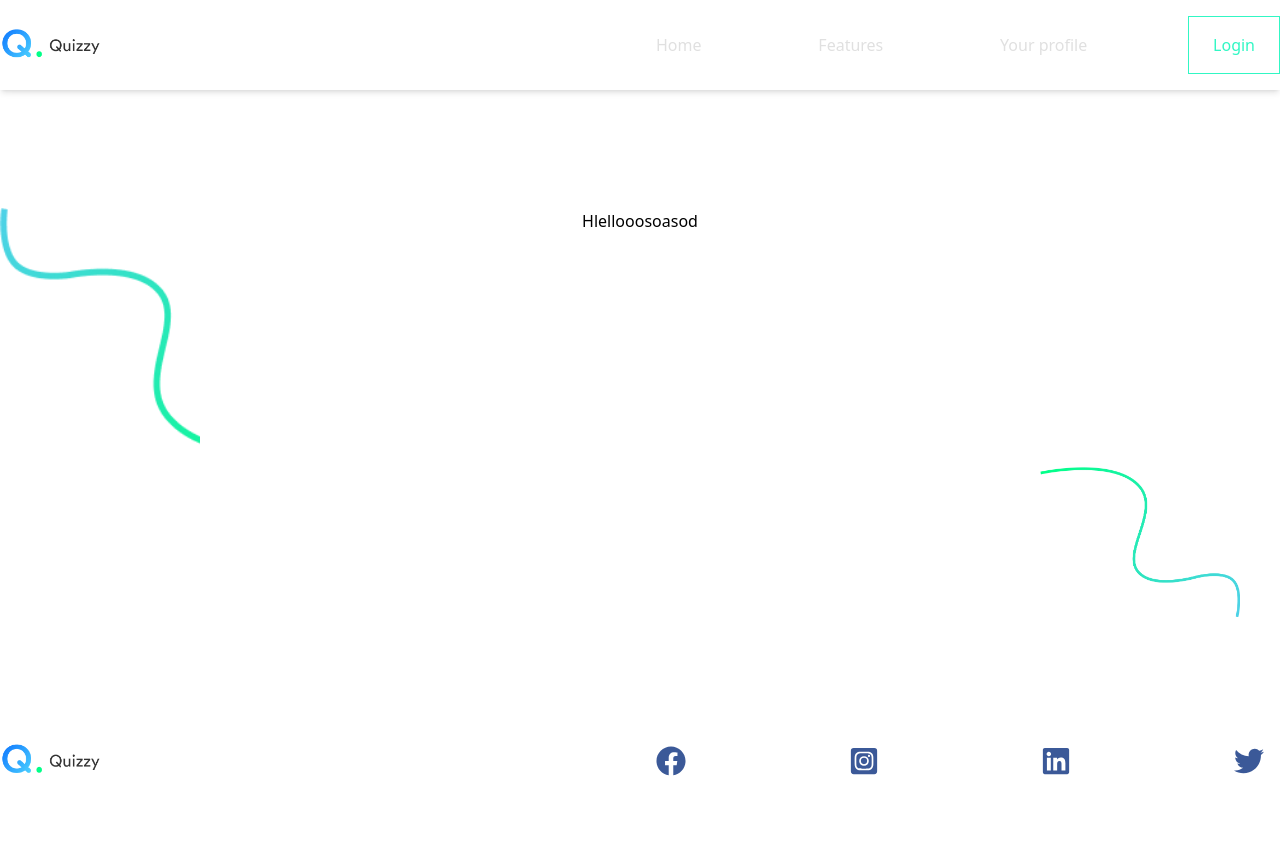
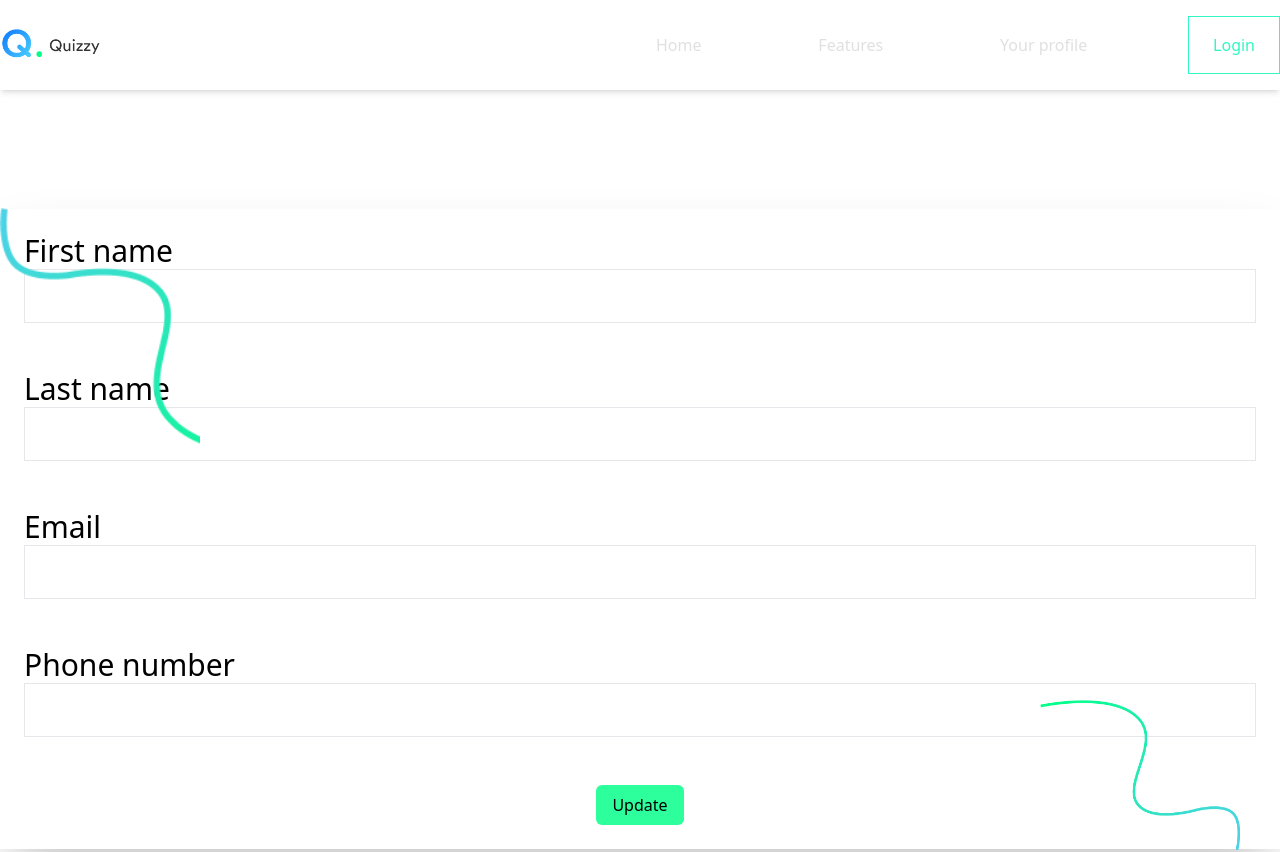
Before and after one commit to NguyenVu04/TestMaster_Project, a Next.js app in the folder frontend/: page /student/profile in a window 1280 px wide. Shown: the top 852 px of the page. Before the commit the page ends 800 px from the top, so only its background shows below. Built offline with nearby package versions, Linux system fonts and the light colour scheme; no server answers.

Commit message:
student/exam

```diff
--- a/frontend/app/(guest)/auth/login/page.tsx
+++ b/frontend/app/(guest)/auth/login/page.tsx
@@ -69,6 +69,8 @@ export default function SignIn() {
     } else {
       console.log("Login successful");
       // Redirect to the home page
+
+      window.localStorage.setItem("role", infor.role);
       router.push(`../${infor.role}`);
     }
     reset();
--- a/frontend/app/components/QuizzCode.tsx
+++ b/frontend/app/components/QuizzCode.tsx
@@ -1,26 +1,58 @@
+'use client'
+
 import React, { useRef } from "react";
+import { QuizzInfo } from "../interface/quizzInfo";
+// import { useRouter } from "next/router";
+import { redirect } from "next/navigation";
 
 type QuizzCodeProps = {
   onClick: (code: string) => void;
 };
 
 const QuizzCode = ({ onClick }: QuizzCodeProps) => {
+
+  const [examInfo, setExamInfo] = React.useState({} as QuizzInfo);
+
   const inputRef = useRef<HTMLInputElement>(null);
   return (
-    <div className="flex flex-row items-center gap-0 mt-20">
+    <div className="flex flex-col gap-4 items-center gap-0 mt-20">
+      <input
+        className="border-2 border-gray-300 p-2 rounded-lg text-black"
+        type="text"
+        placeholder="Quizz ID"
+        value={examInfo.id}
+        onChange={(e) => {
+          setExamInfo({
+            ...examInfo,
+            id: e.target.value
+          })
+        }}
+      />
+
       <input
         ref={inputRef}
         type="text"
         placeholder="Enter Quizz Code"
-        className="border-2 border-gray-300 p-2 rounded-lg"
+        className="border-2 border-gray-300 p-2 rounded-lg text-black"
+        value={examInfo.passcode}
+        onChange={(e) => {
+          setExamInfo({
+            ...examInfo,
+            passcode: e.target.value
+          })
+        }}
       />
       <button
         onClick={() => {
           if (inputRef.current) {
             onClick(inputRef.current.value);
           }
+
+          redirect(`/student/quizz?id=${examInfo.id}&passcode=${examInfo.passcode}`);
+          // router.push(`/exam?id=${examInfo.id}&passcode=${examInfo.passcode}`);
+
         }}
-        className={`text-white p-2 rounded-md font-bold bg-[#2DFF9C] `}
+        className={`text-white w-full p-2 rounded-md font-bold bg-[#2DFF9C] `}
       >
         Go
       </button>
--- /dev/null
+++ b/frontend/app/interface/examStruc.ts
@@ -0,0 +1,32 @@
+import { Question } from "@/lib/definitions"
+
+export type examStruc = {
+    questions: Array<any>,
+    startTime: string,
+    endTime: string,
+    timeLimit: number,
+    submitted: boolean
+}
+
+// {
+    //     "questions": [
+    //         {
+    //             "id": "adea9db5-0467-4c9d-97b5-0559ca368cea",
+    //             "content": "What is polymorphism in Java?",
+    //             "options": [
+    //                 "Overloading",
+    //                 "Overriding",
+    //                 "Both",
+    //                 "None"
+    //             ],
+    //             "type": "MULTIPLE_CHOICE",
+    //             "mediaUrl": [],
+    //             "currentAnswer": null,
+    //             "score": 10
+    //         }
+    //     ],
+    //     "startTime": 1743230081121,
+    //     "endTime": 1743233681121,
+    //     "timeLimit": 3600,
+    //     "submitted": false
+    // }
--- /dev/null
+++ b/frontend/app/interface/quizzInfo.ts
@@ -0,0 +1 @@
+export type QuizzInfo = { id: string; passcode: string };
--- /dev/null
+++ b/frontend/app/interface/userInfor.ts
@@ -0,0 +1,7 @@
+export type Userinfor = {
+    id: string,
+    email: string,
+    firstName: string,
+    lastName: string,
+    phoneNumber: string
+}
--- a/frontend/app/student/profile/page.tsx
+++ b/frontend/app/student/profile/page.tsx
@@ -4,8 +4,13 @@ import { useSession } from 'next-auth/react'
 import React, { useEffect } from 'react'
 
 import * as axiosReq from '@/app/axios';
+import { Userinfor } from '@/app/interface/userInfor';
 function Page() {
   const session = useSession();
+
+  const [userInfo, setUserInfo] = React.useState({} as Userinfor);
+
+  const [newProfile, setNewProfile] = React.useState({} as Userinfor);
 
   console.log('my session' ,session);
 
@@ -28,16 +33,85 @@ function Page() {
     ).then((response) => {
         return response.json()
     }).then((data) => {
-        console.log('data', data);
+        setUserInfo(data);
+        // console.log('data', data);
     }).catch((error) => {
         console.log('error', error);
     })
   }
 
+  console.log('userInfo', userInfo)
+
   return (
-    <div className='py-[81px]'>
+    <div className='py-[81px] w-full'>
+        {
+            userInfo? (
+                <form action="" className='container mx-auto shadow-2xl p-6'>
+                    <div className='flex flex-col text-black mb-12 text-3xl'>
+                        <label htmlFor="">First name</label>
+                        <input type="text" className='border px-4 py-2' defaultValue={userInfo.firstName || ''}
+                            onChange={e => {
+                                setNewProfile({
+                                    ...newProfile,
+                                    firstName: e.target.value
+                                })
+                            }}
+                        />
+                    </div>
 
-        Hlellooosoasod
+                    <div className='flex flex-col text-black mb-12 text-3xl'>
+                        <label htmlFor="">Last name</label>
+                        <input type="text" className='border px-4 py-2' defaultValue={userInfo.lastName || ''}
+                            onChange={e => {
+                                setNewProfile({
+                                    ...newProfile,
+                                    lastName: e.target.value
+                                })
+                            }}
+                        />
+                    </div>
+
+                    <div className='flex flex-col text-black mb-12 text-3xl'>
+                        <label htmlFor="">Email</label>
+                        <input type="text" className='border px-4 py-2' defaultValue={userInfo.email || ''}
+                            onChange={e => {
+                                setNewProfile({
+                                    ...newProfile,
+                                    email: e.target.value
+                                })
+                            }}
+                        />
+                    </div>
+
+                    <div className='flex flex-col text-black mb-12 text-3xl'>
+                        <label htmlFor="">Phone number</label>
+                        <input type="text" className='border px-4 py-2' defaultValue={userInfo.phoneNumber || ''}
+                            onChange={e => {
+                                setNewProfile({
+                                    ...newProfile,
+                                    phoneNumber: e.target.value
+                                })
+                            }}
+                        />
+                    </div>
+
+                    <button
+                        className='bg-[#2DFF9C] px-4 py-2 rounded-md mx-auto block'
+                        onClick={e => {
+
+                            e.preventDefault()
+                        }}
+                    >
+                        Update
+                    </button>
+                </form>
+
+
+            ) : (
+                <p>loading......</p>
+            )
+
+        }
     </div>
   )
 }
--- /dev/null
+++ b/frontend/app/student/quizz/page.tsx
@@ -0,0 +1,119 @@
+'use client'
+
+import { examStruc } from '@/app/interface/examStruc';
+import { useSession } from 'next-auth/react';
+import { useSearchParams } from 'next/navigation';
+import React from 'react'
+
+function page() {
+  const session = useSession();
+  const searchParams = useSearchParams();
+
+  const [attemptId, setAttemptId] = React.useState(null);
+  const [examInfo, setExamInfo] = React.useState({} as examStruc);
+
+  const id = searchParams.get("id");
+  const passcode = searchParams.get("passcode");
+
+  console.log(id, passcode);
+
+  fetch('http://localhost:8080/api/student/exam/start', {
+    method: 'POST',
+    headers: {
+      'Content-Type': 'application/json',
+      'Authorization': `Bearer ${session.data?.user.accessToken}`
+    },
+    body: JSON.stringify({
+      examId: `${id}`,
+      passcode: `${passcode}`
+    }),
+  })
+  .then((res) => res.json())
+  .then((data) => {
+    setAttemptId(data.attemptId);
+  })
+  ;
+
+  if(attemptId) {
+    fetch('http://localhost:8080/api/student/exam/session', {
+      method: 'POST',
+      headers: {
+        'Content-Type': 'application/json',
+        'Authorization': `Bearer ${session.data?.user.accessToken}`
+      },
+      body: JSON.stringify({
+        examId: `${id}`,
+        attemptId: `${attemptId}`
+      }),
+    })
+    .then((res) => {
+      if (res.ok) {
+        res.json().then((data) => {
+          console.log(data);
+          setExamInfo(data);
+        });
+      }
+    });
+  }
+
+//   {
+//     "questions": [
+//         {
+//             "id": "adea9db5-0467-4c9d-97b5-0559ca368cea",
+//             "content": "What is polymorphism in Java?",
+//             "options": [
+//                 "Overloading",
+//                 "Overriding",
+//                 "Both",
+//                 "None"
+//             ],
+//             "type": "MULTIPLE_CHOICE",
+//             "mediaUrl": [],
+//             "currentAnswer": null,
+//             "score": 10
+//         }
+//     ],
+//     "startTime": 1743230081121,
+//     "endTime": 1743233681121,
+//     "timeLimit": 3600,
+//     "submitted": false
+// }
+
+  return (
+    <div className='py-[81px] text-black w-full'>
+      <h1>Quizz</h1>
+      {
+        examInfo && (
+          <div className='text-start container mx-auto'>
+            <p>Start time: {examInfo.startTime}</p>
+            <p>End time: {examInfo.endTime}</p>
+            <p>Is submitted: {examInfo.submitted}</p>
+            <p>Time limit: {examInfo.timeLimit}</p>
+            <p>Questions: {examInfo.questions?.length}</p>
+            <ul className='text-start'>
+              {
+                examInfo.questions && examInfo.questions.map((question, index) => (
+                  <li key={index}>
+                    <p>Question {index + 1}: {question.content}</p>
+                    <ul>
+                      {
+                        question.options.map((option, optionIndex) => (
+                          <li key={optionIndex} className='relative'>
+                            <input type="radio" name={`question${index}`} className='absolute left-0 top-[50%]' style={{width: '20px', height: '20px'}}/>
+                            <p className='px-12'>{option}</p>
+                          </li>
+                        ))
+                      }
+                    </ul>
+                  </li>
+                ))
+              }
+            </ul>
+          </div>
+        )
+      }
+    </div>
+  )
+}
+
+export default page
```
Also changed, not shown: 79 other files (tests, documents, lock files or other folders).
